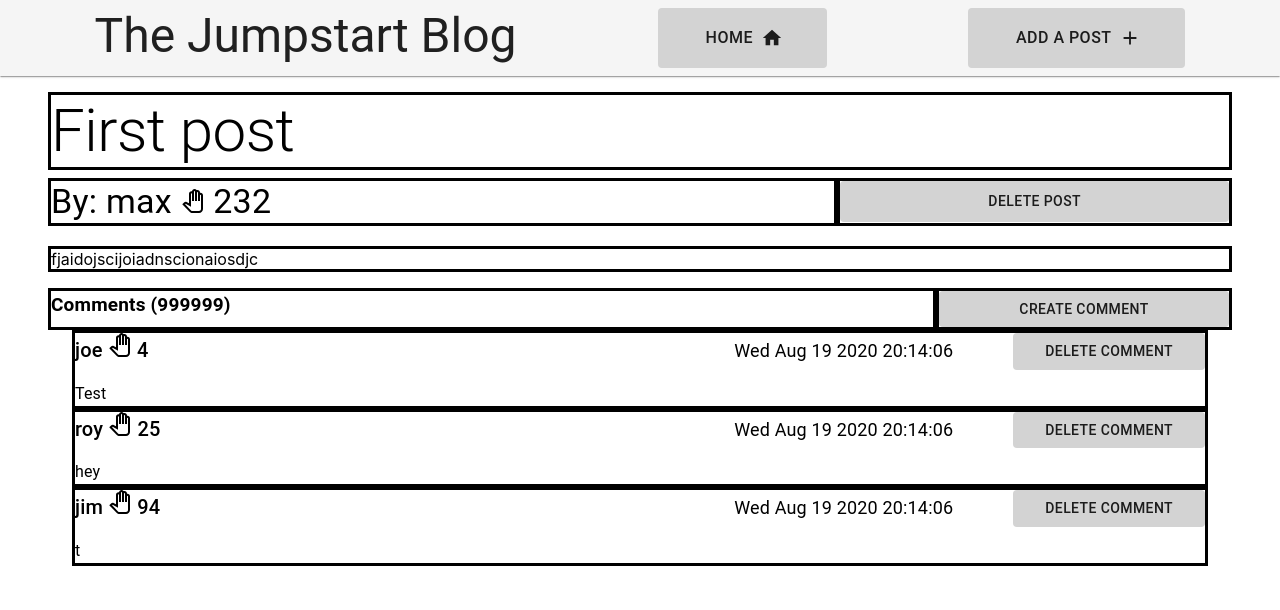
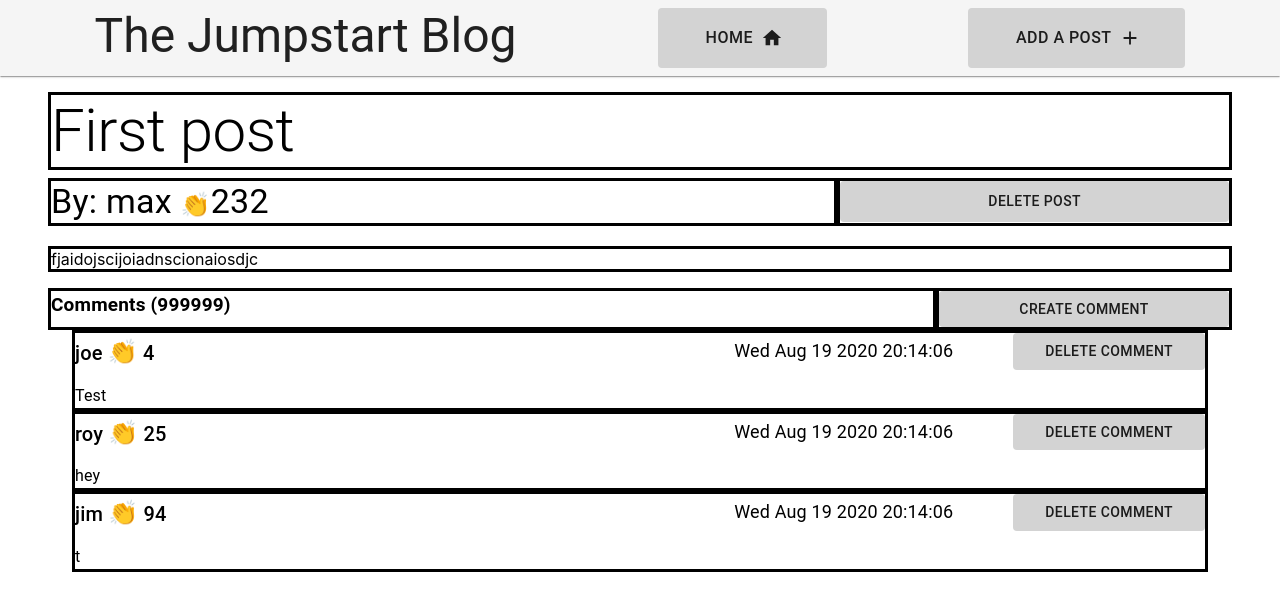
Before and after one commit to Code-4-Community/jumpstart-frontend, a React (Create React App) app: page / in a window 1280 px wide. Shown: the top 610 px of the page. Built offline with nearby package versions, Linux system fonts and the light colour scheme.

Commit message:
changed out icons to better ones

```diff
--- a/src/components/Comment.tsx
+++ b/src/components/Comment.tsx
@@ -1,6 +1,5 @@
 import React from 'react';
 import { makeStyles } from '@material-ui/core/styles';
-import Clap from '@material-ui/icons/PanToolOutlined';
 import {
     Box,
     Button,
@@ -49,7 +48,7 @@ const Comment: React.FC<CommentProps> = ({username, date, claps, content}) => {
         <Container>
             <Grid container className={classes.root}>
                 <Grid item xs={7}>
-                    <Typography variant="h6">{username} <Clap />   {claps}</Typography>
+                    <Typography variant="h6">{username} <Box component="span" fontSize="24px">👏</Box>  {claps}</Typography>
                 </Grid>
                 <Grid item xs={5}>
                     <Typography className={classes.date}>{date}</Typography>
--- a/src/components/Post.tsx
+++ b/src/components/Post.tsx
@@ -1,8 +1,8 @@
 import React from 'react';
 import {makeStyles} from '@material-ui/core/styles'
-import Clap from '@material-ui/icons/PanToolOutlined';
 import {
     Button,
+    Box,
     Container,
     Grid,
     Typography
@@ -55,7 +55,7 @@ const Post: React.FC<BlogPostProps> = ({title, author, content, claps}) => {
                     <Typography variant="h2">{title}</Typography>
                 </Grid>
                 <Grid item xs={8} className={classes.sub}>
-                    <Typography variant="h4">By: {author}  <Clap /> {claps}</Typography>
+                    <Typography variant="h4">By: {author}  <Box component="span" fontSize="24px">👏</Box>{claps}</Typography>
                 </Grid>
                 <Grid item xs={4} className={classes.sub}>
                     <Button fullWidth className={classes.deletePost}>Delete Post</Button>
--- a/src/components/PostPreview.tsx
+++ b/src/components/PostPreview.tsx
@@ -5,7 +5,8 @@ import { makeStyles } from '@material-ui/core/styles';
 import {
     Container,
     Grid,
-    Typography
+    Typography,
+    Box
 } from '@material-ui/core';
 import { send } from 'process';
 
@@ -46,7 +47,7 @@ const PostPreview: React.FC<PostPreviewProps> = ({title, author, content, commen
                     <Typography variant="body1" className={classes.author} >Written By: {author}</Typography>
                 </Grid>
                 <Grid item xs={6}>
-                    <Typography>{comments} <Comment />  {claps} <Clap /></Typography>
+                    <Typography>{comments} <Box component="span" fontSize="24px">💬</Box>  {claps} <Box component="span" fontSize="24px">👏</Box> </Typography>
                 </Grid>
             </Grid>
         </Container>
```
